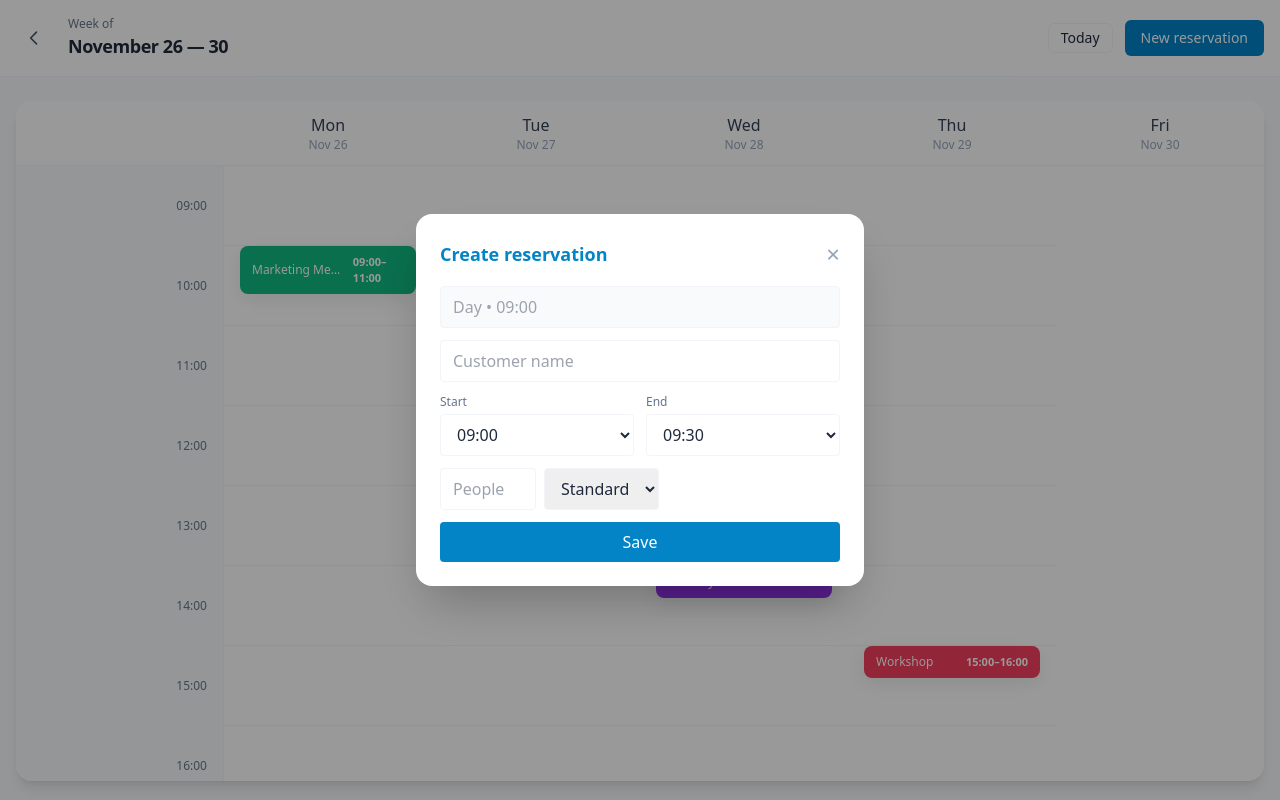
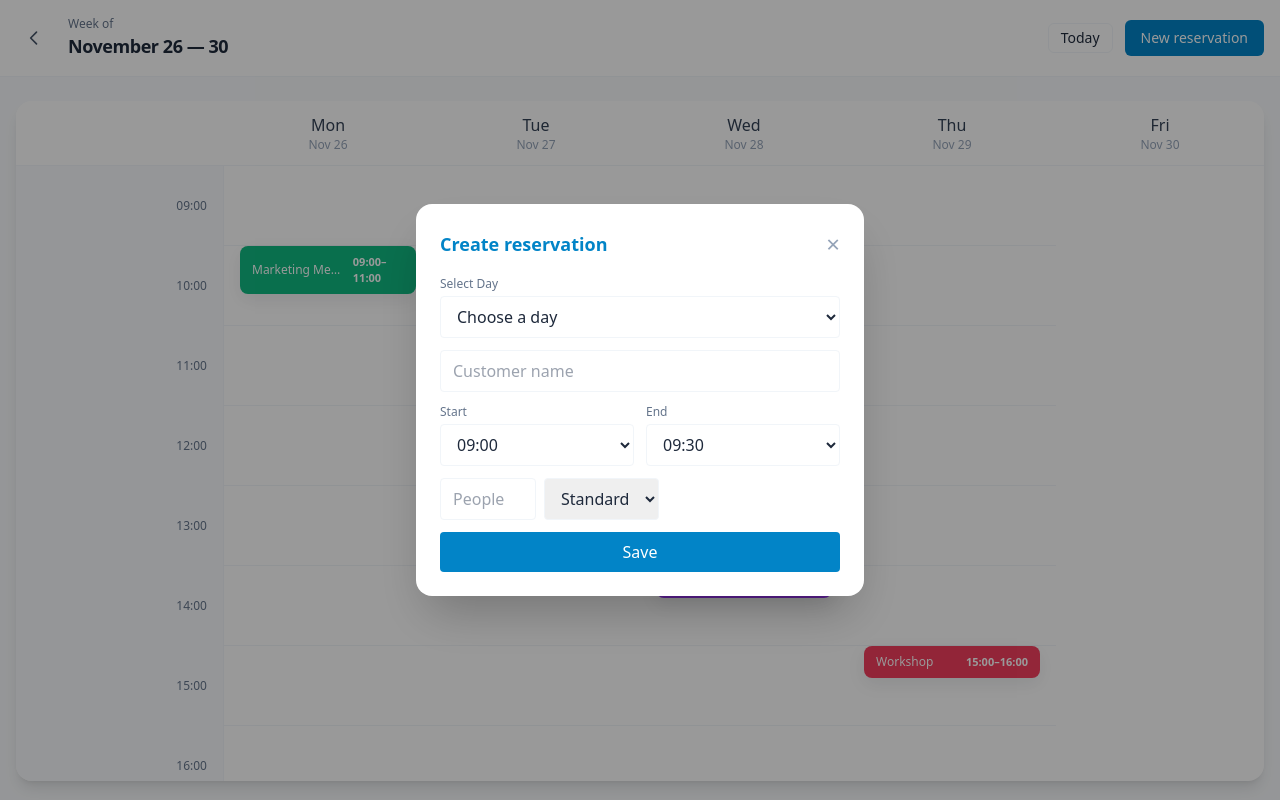
Before and after one commit to abderrahmane140/brief-4, a website: page index.html in a window 1280 px wide. Both pictures are taken after a click on the button "New reservation". Drawn offline with nearby package versions, Linux system fonts and the light colour scheme.

Commit message:
add selcet day on thr form

```diff
--- a/index.html
+++ b/index.html
@@ -167,7 +167,17 @@
       </div>
 
       <form class="space-y-3">
-        <input class="w-full rounded border border-slate-100 px-3 py-2 bg-gray-50" placeholder="Day • 09:00" readonly />
+        <div>
+          <label class="block text-xs text-slate-500 mb-1">Select Day</label>
+          <select id="reservation-day" class="w-full rounded border border-slate-100 px-3 py-2 bg-white">
+            <option value="">Choose a day</option>
+            <option value="26">Monday • Nov 26</option>
+            <option value="27">Tuesday • Nov 27</option>
+            <option value="28">Wednesday • Nov 28</option>
+            <option value="29">Thursday • Nov 29</option>
+            <option value="30">Friday • Nov 30</option>
+          </select>
+        </div>
 
         <input class="w-full rounded border border-slate-100 px-3 py-2" placeholder="Customer name" />
 
```
